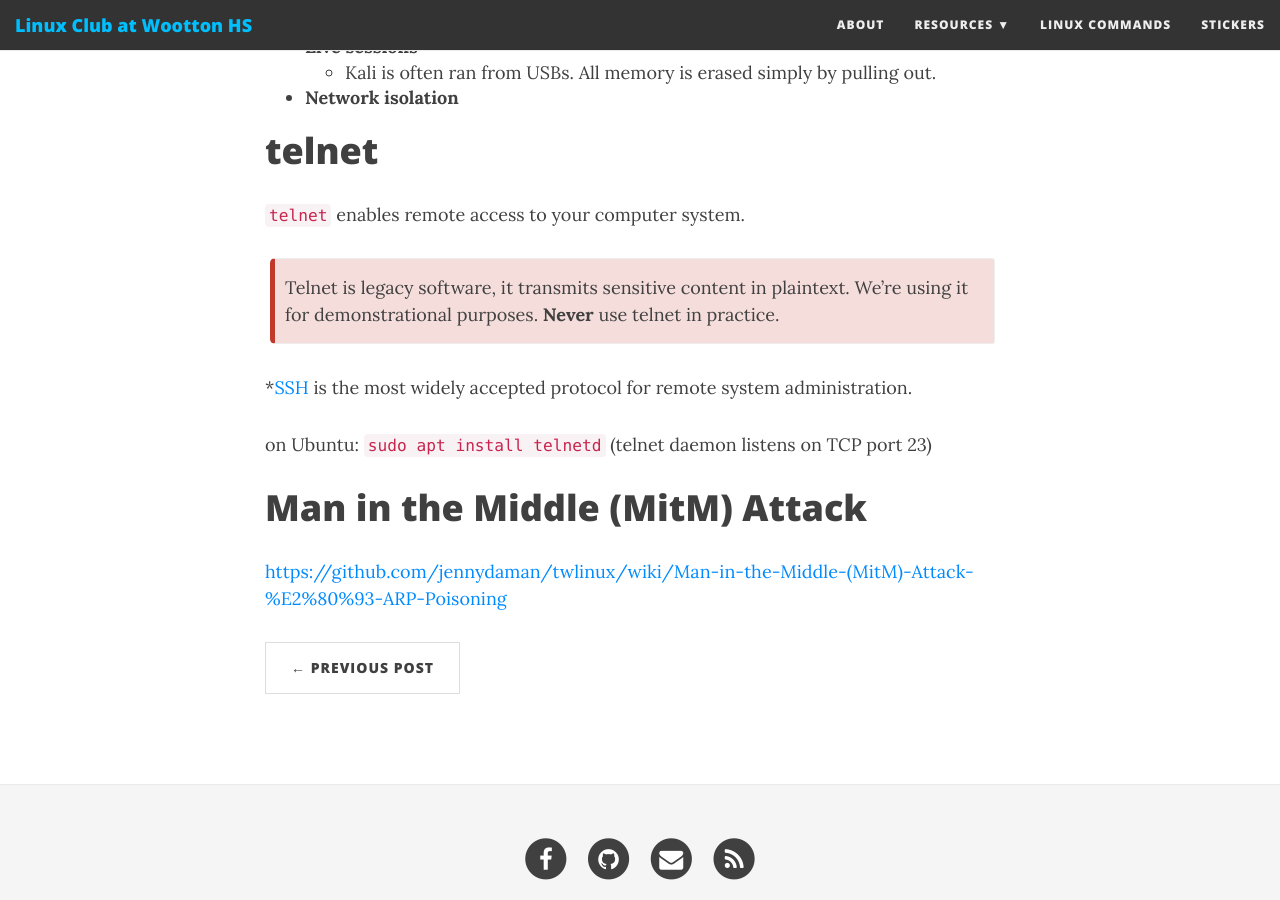
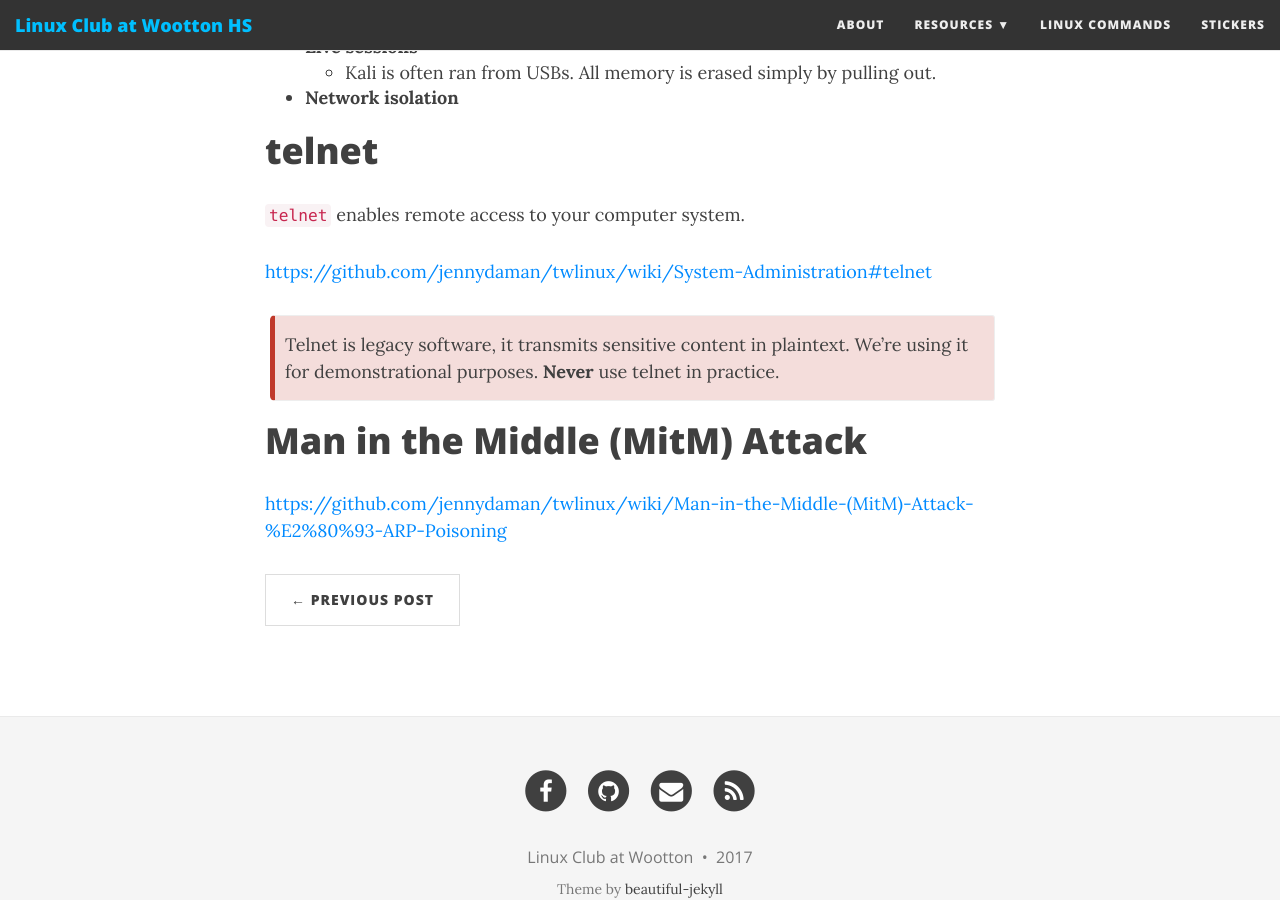
Before and after one commit to wsec/club, a Jekyll site: the page built from docs/_posts/2017-10-26-mitm.md, in a window 1280 px wide and 900 px high, scrolled down 1794 px. Built offline with Jekyll 4.4.1, drawn with Linux system fonts in a browser that asks for light colours; nearby versions of some CDN libraries; comment, search, counter and statistics services are not loaded.

```diff
--- a/docs/_posts/2017-10-26-mitm.md
+++ b/docs/_posts/2017-10-26-mitm.md
@@ -48,12 +48,10 @@ The kill chain describes your procedures and approach. In short, there are four
 
 `telnet` enables remote access to your computer system.
 
+<https://github.com/jennydaman/twlinux/wiki/System-Administration#telnet>
+
 {: .box-error}
 Telnet is legacy software, it transmits sensitive content in plaintext. We're using it for demonstrational purposes. **Never** use telnet in practice.
-
-*[SSH](https://www.ssh.com/ssh/#sec-The-SSH-protocol) is the most widely accepted protocol for remote system administration.
-
-on Ubuntu: `sudo apt install telnetd` (telnet daemon listens on TCP port 23)
 
 # Man in the Middle (MitM) Attack
 
```
Also changed, not shown: docs/stickers.md (+7 -5 lines).
